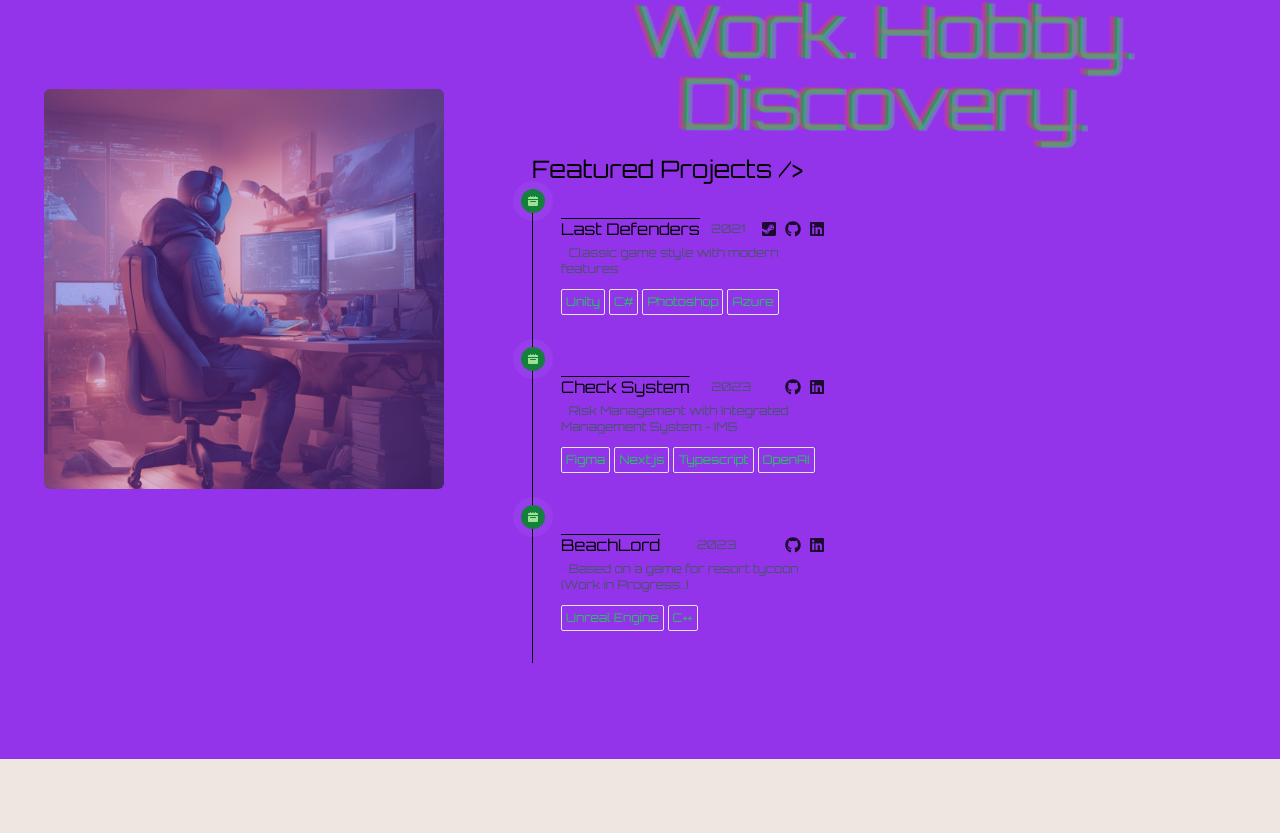
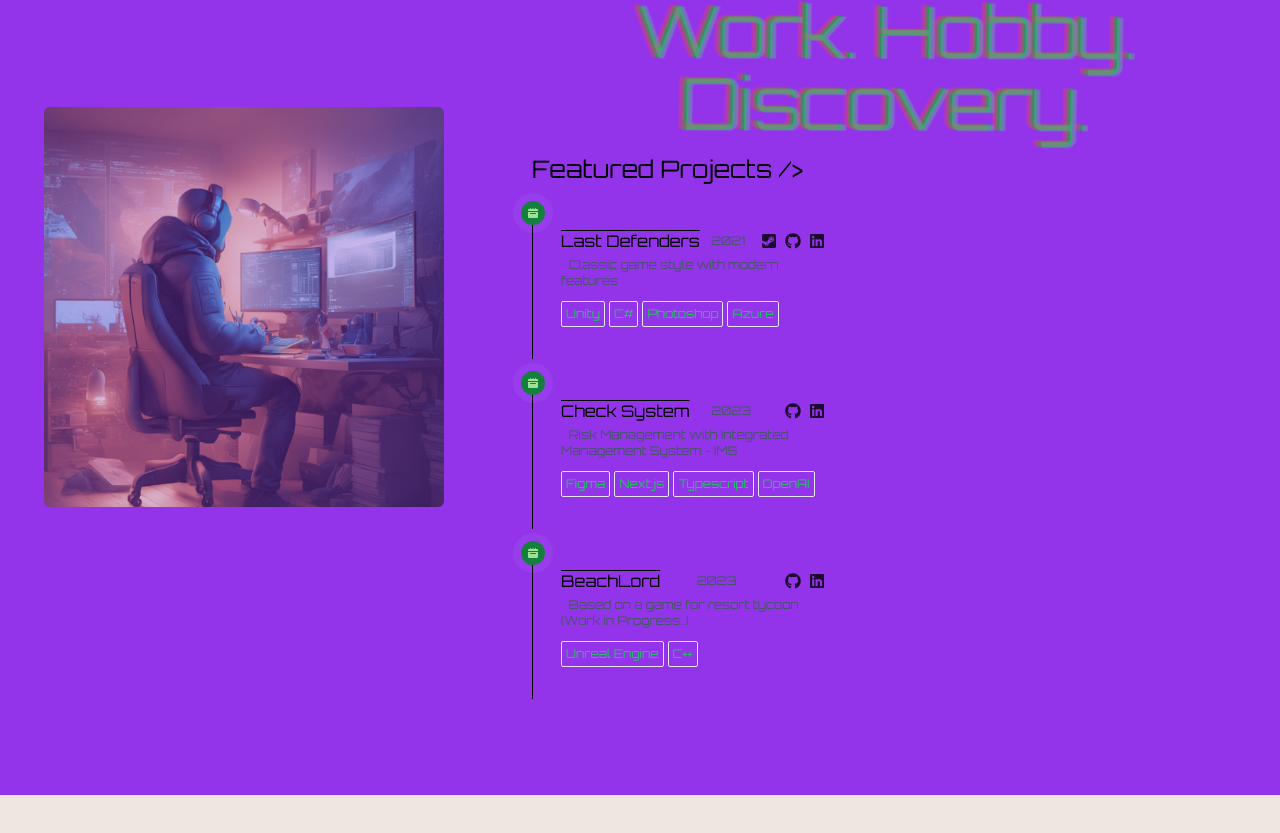
Before and after one commit to DiegoCstyles/portfolio, a Next.js app: page / in a window 1280 px wide. Shown: the part 2264-3097 px from the top of the page. Built offline with nearby package versions, Linux system fonts and the light colour scheme.

Commit message:
Update Section.tsx

```diff
--- a/components/Projects/Section.tsx
+++ b/components/Projects/Section.tsx
@@ -100,7 +100,7 @@ const Section = ({ currentLanguage }: ProjectsProps) => {
           <div className="group">
             {projects.map((project, index) => (
 
-              <Link href={""} key={index} className="mt-3 text-sm justify-center items-center ">
+              <div key={index} className="mt-3 text-sm justify-center items-center ">
                 <ol className="relative border-l border-black dark:border-gray-700">
                   <span className="absolute flex items-center justify-center w-6 h-6 bg-green-700 dark:bg-lime-900 rounded-full -left-3 ring-8 ring-white/5 dark:ring-gray-900/5">
                       <svg className="w-2.5 h-2.5 text-blendedCyan dark:text-blendedCyan" aria-hidden="true" xmlns="http://www.w3.org/2000/svg" fill="currentColor" viewBox="0 0 20 20">
@@ -137,7 +137,7 @@ const Section = ({ currentLanguage }: ProjectsProps) => {
                     </div>
                   </div>
                 </ol>
-              </Link>
+              </div>
             ))}
 
           </div>
```
